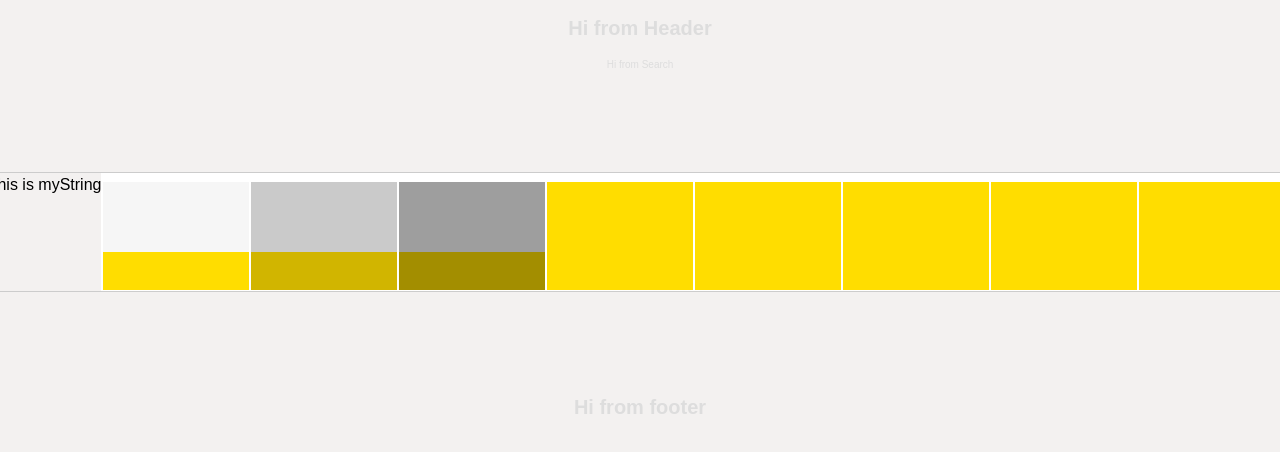
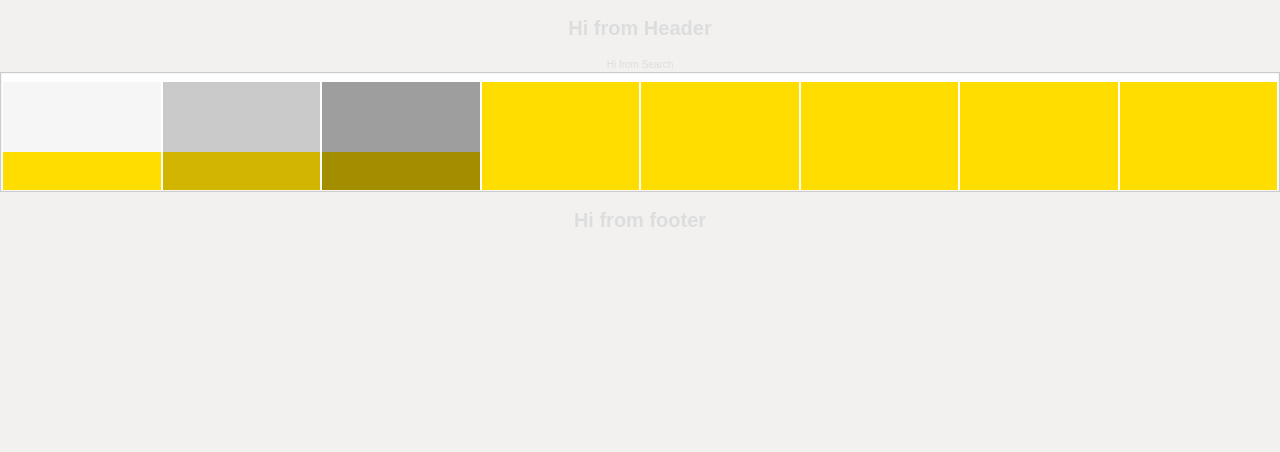
Before and after one commit to creatively/forecastfor-FE, a React (Create React App) app: page / in a window 1280 px wide. Shown: the top 452 px of the page. Built offline with nearby package versions, Linux system fonts and the light colour scheme.

Commit message:
minor changes

```diff
--- a/src/components/css/forecast.css
+++ b/src/components/css/forecast.css
@@ -5,12 +5,12 @@
     flex-wrap: wrap;
     justify-content: space-between;
     border: 1px solid #ccc;
-    margin: 100px -0.5rem;
+    margin: 0;
 }
 
 .forecast-day {
     background: #fff;
-    border: 1px solid #fff;
+    border: 1px solid #f5f5f5;
     flex: 1;
 }
 
--- a/src/custom-hooks/useEffectOnce.ts
+++ b/src/custom-hooks/useEffectOnce.ts
@@ -1,4 +1,5 @@
-// Third party custom hook to 'fix' the new double-render change in React 18
+// Third party custom hook to 'fix' the new
+//    double - render change in React 18
 import { useRef, useEffect, useState } from 'react';
 
 export const useEffectOnce = (effect: () => void | (() => void)) => {
--- a/src/store.ts
+++ b/src/store.ts
@@ -1,12 +1,12 @@
 import create from "zustand";
 //import { WeatherData, WeatherJsonInterface }  from './interfaces/WeatherJsonInterface'
 
+// https://raw.githubusercontent.com/creatively/forecastfor-FE/main/src/mock-api/weather-data.json
 
-/*
 interface WeatherJsonInterface {
     "code": number,
     "location": string,
-    "forecastDay": {
+    "forecastDays": {
         "dayName": 'Mon' | 'Tue' | 'Wed' | 'Thu' | 'Fri' | 'Sat' | 'Sun',
         "tempMax": number
     }[],
@@ -17,39 +17,66 @@ interface WeatherJsonInterface {
     }[]
 }
 
-const initialValues: WeatherJsonInterface = {
-    "code": 0,
-    "location": '',
-    "forecastDay": [{
-        "dayName": "Mon",
-        "tempMax": 0
-    }],
-    "forecastDayThreeHourColumns": [{
-        "daylight": 'yes',
-        "precipitation": 'dry',
-        "clouds": 0
-    }]
-}
-*/
 
-interface Temp {
-    myString: string;
-    myFunction: () => void;
-}
-
-const initialValues = {
-    myString: 'this is myString',
-    myFunction: () => {
-        console.log('myFunction');
+const useStore = create<WeatherJsonInterface>((set) => (
+    {
+        "code": 201,
+        "location": 'London',
+        "forecastDays": [
+            {
+                "dayName": 'Wed',
+                "tempMax": 27
+            },{
+                "dayName": 'Thu',
+                "tempMax": 28
+            },{
+                "dayName": 'Fri',
+                "tempMax": 22
+            },{
+                "dayName": 'Sat',
+                "tempMax": 22
+            },{
+                "dayName": 'Sun',
+                "tempMax": 24
+            }
+        ],
+        "forecastDayThreeHourColumns": [
+            {
+                "daylight": 'yes',
+                "precipitation": 'dry',
+                "clouds": 15
+            },{
+                "daylight": 'yes',
+                "precipitation": 'rain',
+                "clouds": 25
+            },{
+                "daylight": 'yes',
+                "precipitation": 'rain',
+                "clouds": 55
+            },{
+                "daylight": 'yes',
+                "precipitation": 'dry',
+                "clouds": 45
+            },{
+                "daylight": 'yes',
+                "precipitation": 'dry',
+                "clouds": 0
+            },{
+                "daylight": 'yes',
+                "precipitation": 'dry',
+                "clouds": 0
+            },{
+                "daylight": 'yes',
+                "precipitation": 'dry',
+                "clouds": 20
+            },{
+                "daylight": 'yes',
+                "precipitation": 'dry',
+                "clouds": 10
+            }
+        ]
     }
-}
-
-
-const useStore = create<Temp>((set) => (
-    initialValues
 ));
 
 
-
-
 export default useStore;
```
